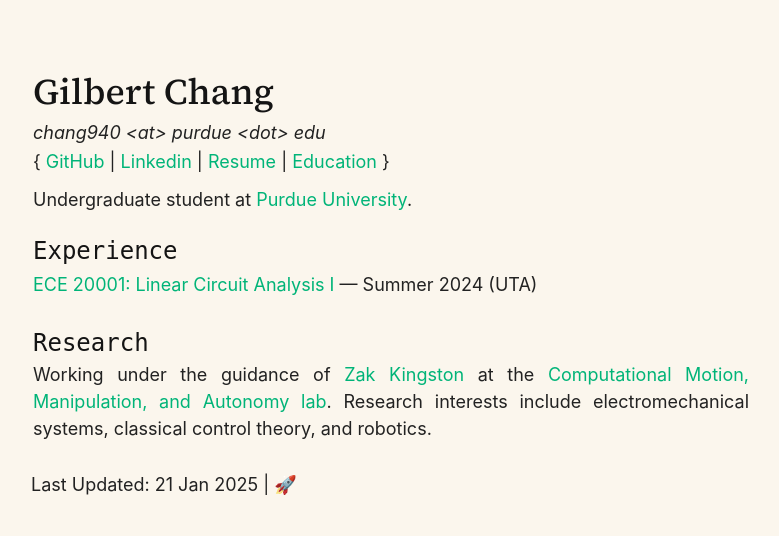
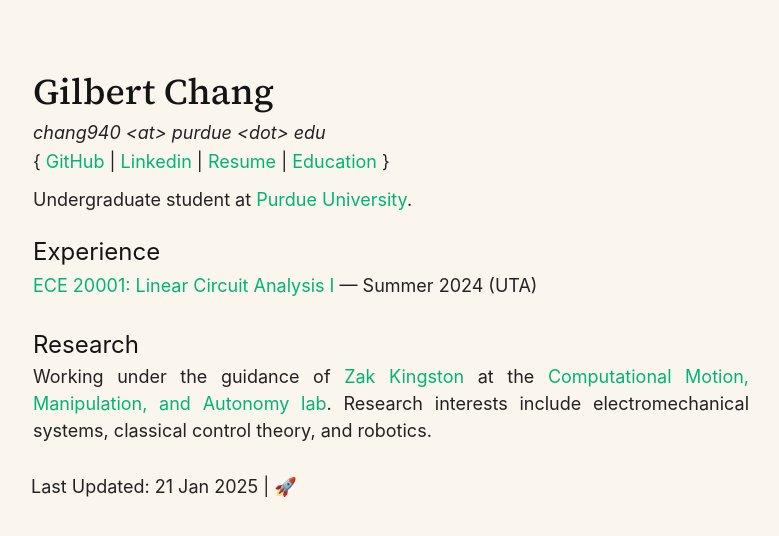
Before and after one commit to vindou/vindou, a Jekyll site: the page built from index.html, in a window 1280 px wide. Shown: the top 536 px of the page, without its empty margins (249-1028 px from the left). Built offline with Jekyll 4.4.1, drawn with Linux system fonts in a browser that asks for light colours.

Commit message:
Update index.css

```diff
--- a/css/index.css
+++ b/css/index.css
@@ -9,8 +9,6 @@
 body {
   margin: 0;
   padding: 0;
-  font-family: 'SF Mono', SFMono-Regular, ui-monospace,
-    'DejaVu Sans Mono', Menlo, Consolas, monospace;
   font-weight: 400;
   background-color: #fbf6ed;
   color: rgb(20, 20, 20);
@@ -32,8 +30,6 @@
 }
 
 h2 {
-  font-family: 'SF Mono', SFMono-Regular, ui-monospace,
-    'DejaVu Sans Mono', Menlo, Consolas, monospace;
   font-size: 24px;
   margin: 0;
   font-weight: 400;
```
